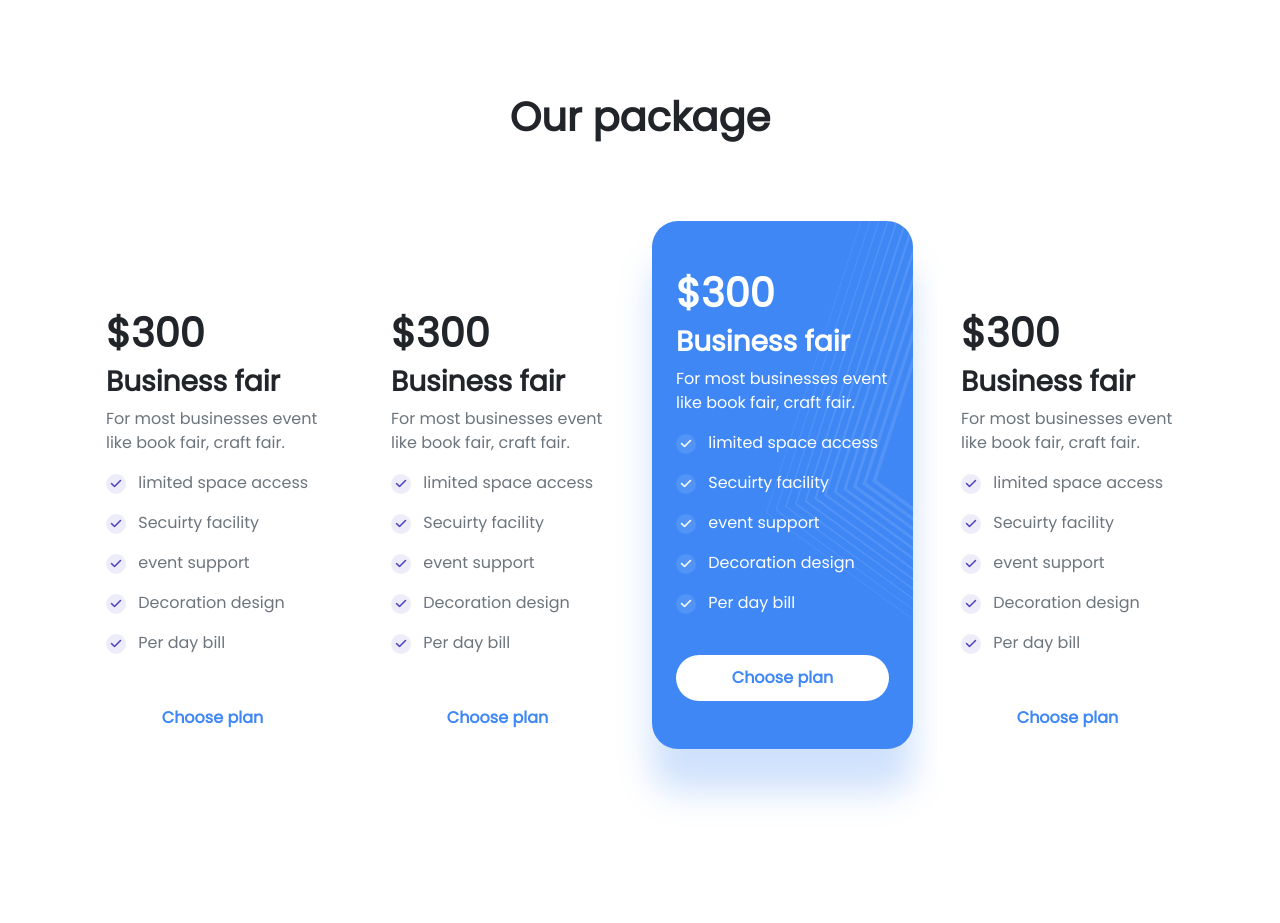
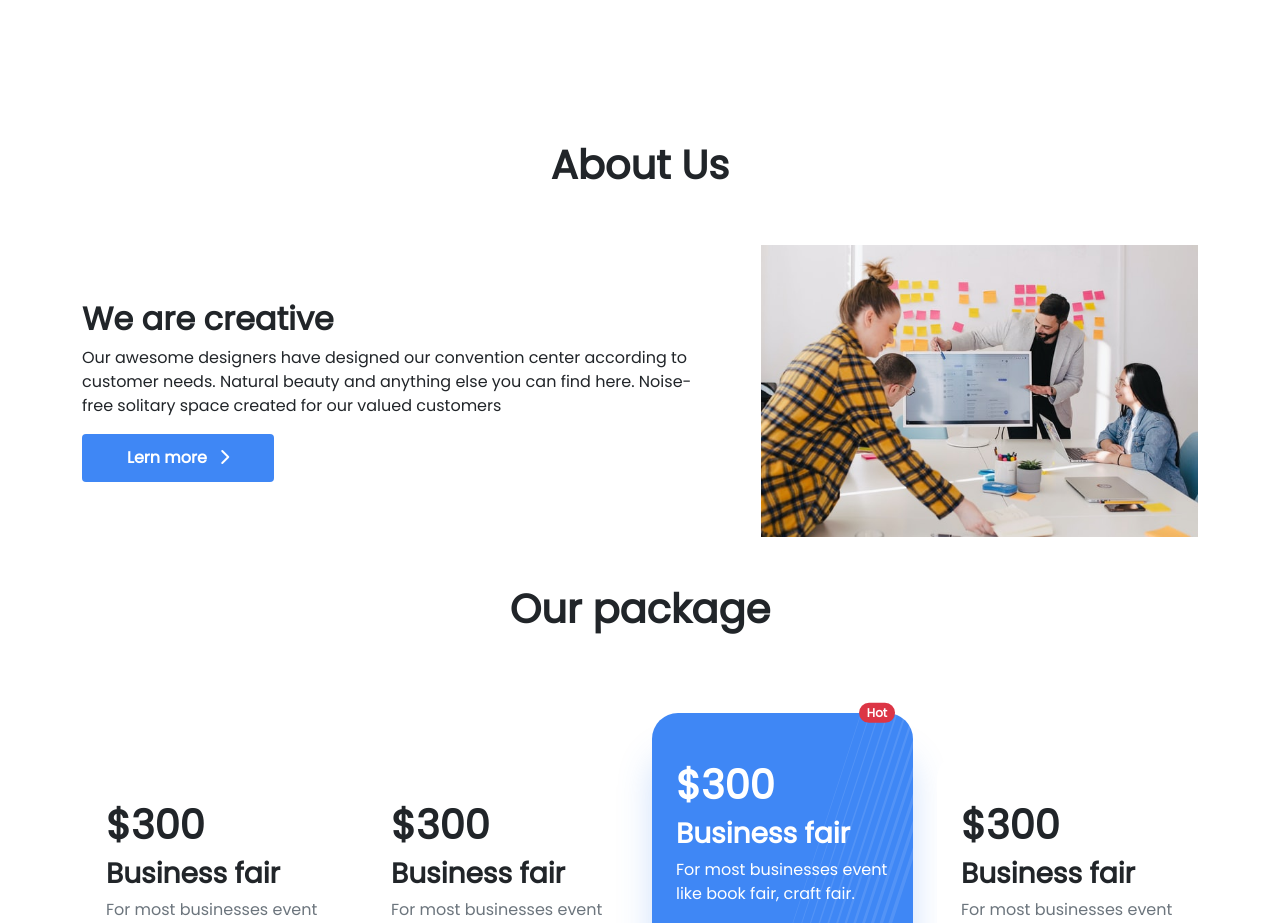
Before and after one commit to suronjit797/organic-convention-center, a plain HTML site: page index.html in a window 1280 px wide. Shown: the part 988-1911 px from the top of the page. Before the commit the page ends 1825 px from the top, so only its background shows below. Drawn offline with nearby package versions, Linux system fonts and the light colour scheme.

Commit message:
about section

```diff
--- a/index.html
+++ b/index.html
@@ -39,10 +39,10 @@
                 <div class="collapse navbar-collapse" id="navbarSupportedContent">
                     <ul class="navbar-nav ms-auto mb-2 mb-lg-0">
                         <li class="nav-item">
-                            <a class="nav-link active" aria-current="page" href="#">Home</a>
+                            <a class="nav-link active" aria-current="page" href="#home">Home</a>
                         </li>
                         <li class="nav-item">
-                            <a class="nav-link" href="#">About Us</a>
+                            <a class="nav-link" href="#about">About Us</a>
                         </li>
                         <li class="nav-item">
                             <a class="nav-link" href="#">Contact</a>
@@ -57,7 +57,7 @@
         </nav>
 
         <!-- banner slider -->
-        <div class="banner">
+        <div class="banner" id="home">
             <div id="carouselExampleCaptions" class="carousel slide" data-bs-ride="carousel">
                 <div class="carousel-indicators">
                     <button type="button" data-bs-target="#carouselExampleCaptions" data-bs-slide-to="0" class="active"
@@ -123,13 +123,32 @@
                 </div>
                 <div class="col-md-6 col-lg-7">
                     <h2>Every moment is Precious </h2>
-                    <p class="fw-bold text-muted">Every time is valuable, use the time properly without wasting time sitting and knowing the world.
+                    <p class="fw-bold text-muted">Every time is valuable, use the time properly without wasting time
+                        sitting and knowing the world.
                     </p>
 
                     <a href="#" class="btn btn_blue">Explore our album <i class="fas fa-chevron-right ms-2"></i></a>
                 </div>
             </div>
         </section>
+
+        <section class="about container py-5" id="about">
+            <h1 class="text-center fw-bold pb-5">About Us</h1>
+            <div class="row align-items-center gx-5">
+                <div class="col-md-6 col-lg-7">
+                    <h2 class="fw-bold">We are creative</h2>
+                    <p>Our awesome designers have designed our convention center according to customer needs. Natural beauty and anything else you can find here. Noise-free solitary space created for our valued customers</p>
+                    <a href="#" class="btn btn_blue">Lern more <i class="fas fa-chevron-right ms-2"></i></a>
+                </div>
+                <div class="col-md-6 col-lg-5">
+                    <img src="images/about.jpg" class="img-fluid" alt="about images">
+                </div>
+            </div>
+        </section>
+
+
+
+
 
         <!-- package section -->
         <section class="package container">
@@ -148,7 +167,8 @@
                             <p class="package_list"><i class="fas fa-check me-2"></i> Per day bill</p>
                         </div>
 
-                        <a href="#" class="text_skyBlue d-block text-center fw-bold btn btn_white rounded-pill">Choose plan</a>
+                        <a href="#" class="text_skyBlue d-block text-center fw-bold btn btn_white rounded-pill">Choose
+                            plan</a>
                     </div>
                 </div>
                 <div class="col-lg-3">
@@ -164,11 +184,12 @@
                             <p class="package_list"><i class="fas fa-check me-2"></i> Per day bill</p>
                         </div>
 
-                        <a href="#" class="text_skyBlue d-block text-center fw-bold btn btn_white rounded-pill">Choose plan</a>
+                        <a href="#" class="text_skyBlue d-block text-center fw-bold btn btn_white rounded-pill">Choose
+                            plan</a>
                     </div>
                 </div>
                 <div class="col-lg-3">
-                    <div class="card px-4 py-5 border-0 bg_skuBlue text-white">
+                    <div class="card px-4 py-5 border-0 bg_skuBlue text-white position-relative">
                         <h1 class="fw-bold">$300</h1>
                         <h3 class="fw-bold">Business fair</h3>
                         <div class="text-white mb-4">
@@ -180,7 +201,11 @@
                             <p class="package_list"><i class="fas fa-check me-2"></i> Per day bill</p>
                         </div>
 
-                        <a href="#" class="text_skyBlue d-block text-center fw-bold btn btn_white rounded-pill">Choose plan</a>
+                        <a href="#" class="text_skyBlue d-block text-center fw-bold btn btn_white rounded-pill">Choose
+                            plan</a>
+
+                        <span class="position-absolute top-0 end-0 translate-middle badge rounded-pill bg-danger">Hot<span class="visually-hidden">unread messages</span>
+                        </span>
                     </div>
                 </div>
                 <div class="col-lg-3">
@@ -196,11 +221,16 @@
                             <p class="package_list"><i class="fas fa-check me-2"></i> Per day bill</p>
                         </div>
 
-                        <a href="#" class="text_skyBlue d-block text-center fw-bold btn btn_white rounded-pill">Choose plan</a>
+                        <a href="#" class="text_skyBlue d-block text-center fw-bold btn btn_white rounded-pill">Choose
+                            plan</a>
                     </div>
                 </div>
             </div>
         </section>
+
+
+        <!-- services section -->
+
 
     </main>
 
```
Also changed, not shown: images/about.jpg (added).
